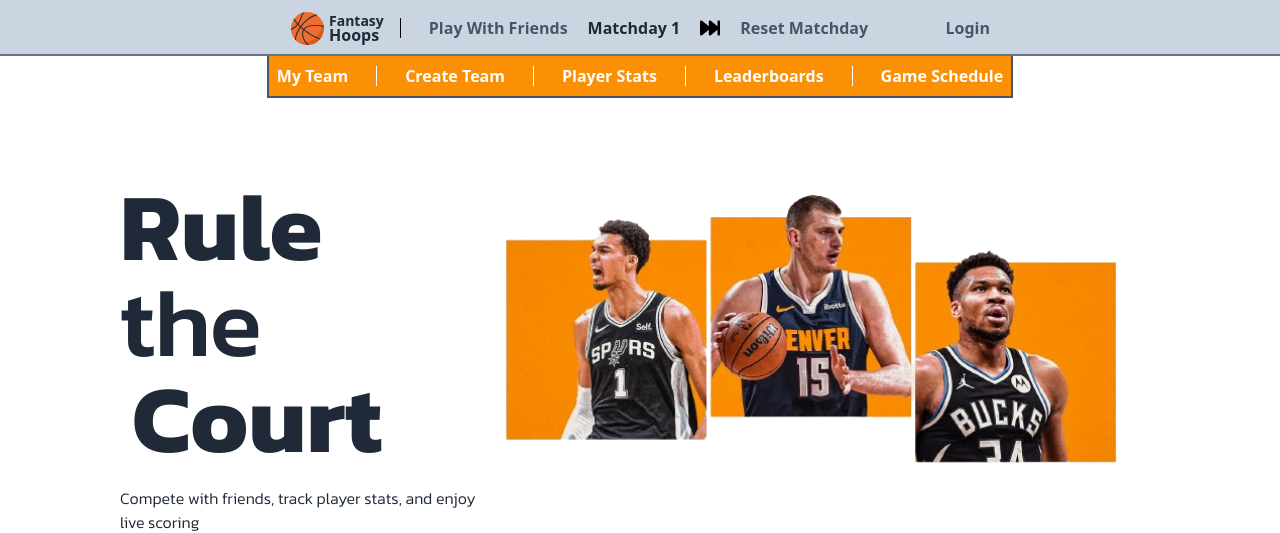
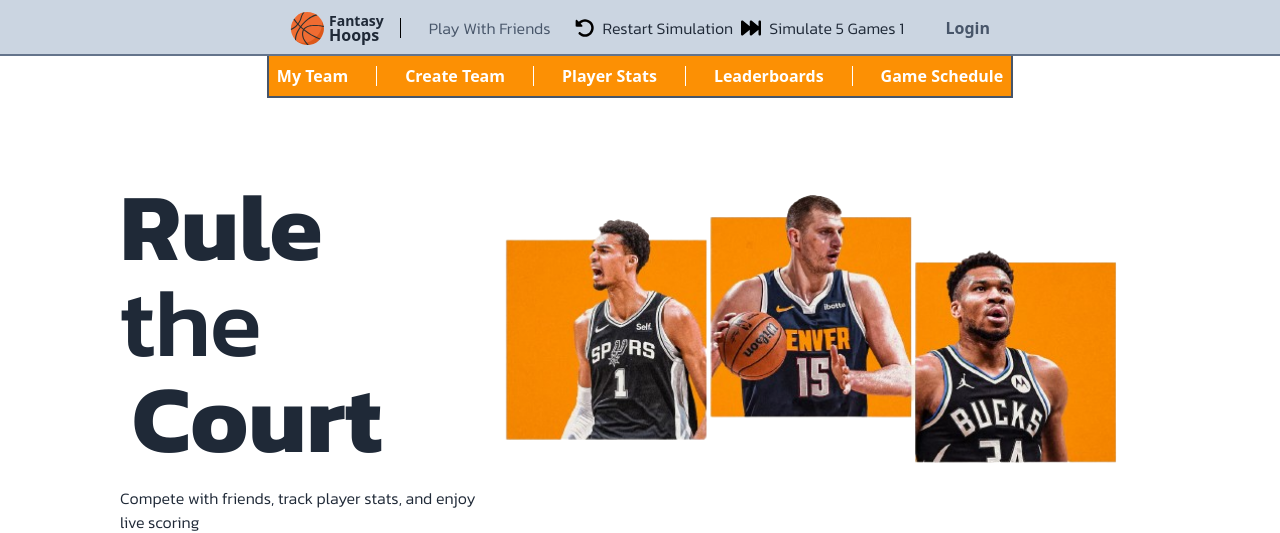
Before and after one commit to 6uan/Fantasy-Basketball, a Flask app: page / in a window 1280 px wide. Shown: the top 533 px of the page. Run offline with Flask 3, Linux system fonts and the light colour scheme.

Commit message:
feat: minor icon changes on nav

```diff
--- a/templates/components/nav.html
+++ b/templates/components/nav.html
@@ -20,14 +20,21 @@
       <!-- LINK TO INDEX.HTML -->
       <!-- <a href="/" class="text-slate-600 hover:text-black hover:drop-shadow-2xl" >Home</a> -->
       <!-- LINK TO PLAY WITH FRIENDS -->
-      <a href="/" class="text-slate-600 hover:text-black hover:drop-shadow-2xl">Play With Friends</a>
-      <!--LINK TO MATCHDAY-->
-      <p id="matchday"> Matchday {{ matchday }} </p>
-      <button class="size-5 cursor-pointer" id="increment-matchday-button">
-        {% include 'components/arrowright.html' %}
+      <a href="/" class="font-kanit font-light text-slate-600 hover:font-normal hover:drop-shadow-2xl">Play With Friends</a>
+
+
+      <div class="flex items-center p-1 gap-2 font-kanit font-light">
+        <!-- LINK TO RESET MATCHDAY -->
+      <button id="reset-matchday-button" class="size-5 cursor-pointer">
+        {% include 'components/restart.html' %}
       </button>
-      <!-- LINK TO RESET MATCHDAY -->
-      <span id="reset-matchday-button" class="text-slate-600 hover:text-black hover:drop-shadow-2xl cursor-pointer">Reset Matchday</span>
+      <p id="matchday"> Restart Simulation </p>
+    <!--LINK TO MATCHDAY-->
+    <button class="size-5 cursor-pointer" id="increment-matchday-button">
+      {% include 'components/arrowright.html' %}
+      </button>
+    <p id="matchday"> Simulate 5 Games {{ matchday }} </p>
+</div>
     </li>
     <li class="flex items-center gap-5 ">
       <!-- BUTTON TO TRIGGER LOGIN MODAL -->
--- /dev/null
+++ b/templates/components/restart.html
@@ -0,0 +1,6 @@
+<svg xmlns="http://www.w3.org/2000/svg" viewBox="0 0 512 512">
+  <!--!Font Awesome Free 6.6.0 by @fontawesome - https://fontawesome.com License - https://fontawesome.com/license/free Copyright 2024 Fonticons, Inc.-->
+  <path
+    d="M48.5 224L40 224c-13.3 0-24-10.7-24-24L16 72c0-9.7 5.8-18.5 14.8-22.2s19.3-1.7 26.2 5.2L98.6 96.6c87.6-86.5 228.7-86.2 315.8 1c87.5 87.5 87.5 229.3 0 316.8s-229.3 87.5-316.8 0c-12.5-12.5-12.5-32.8 0-45.3s32.8-12.5 45.3 0c62.5 62.5 163.8 62.5 226.3 0s62.5-163.8 0-226.3c-62.2-62.2-162.7-62.5-225.3-1L185 183c6.9 6.9 8.9 17.2 5.2 26.2s-12.5 14.8-22.2 14.8L48.5 224z"
+  />
+</svg>
```
Also changed, not shown: static/css/tailwind.css.
